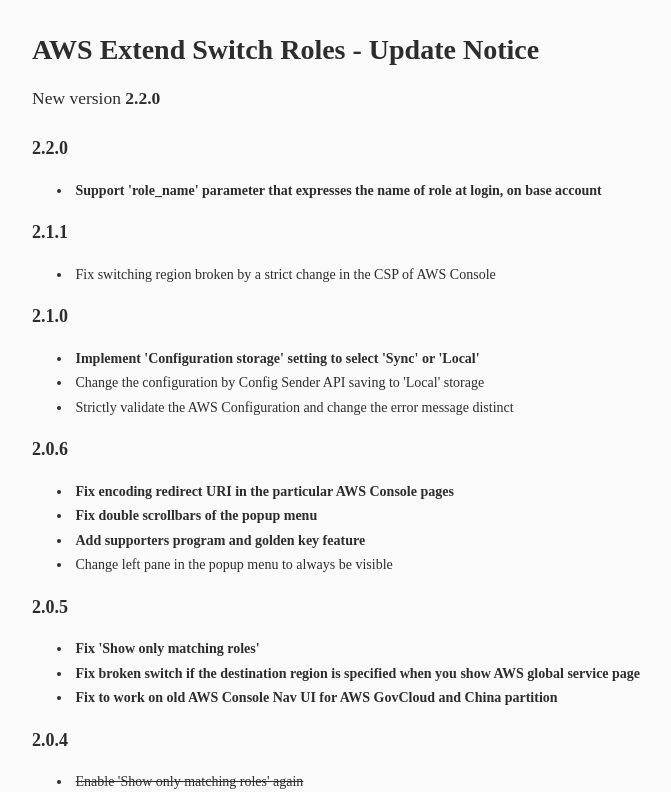
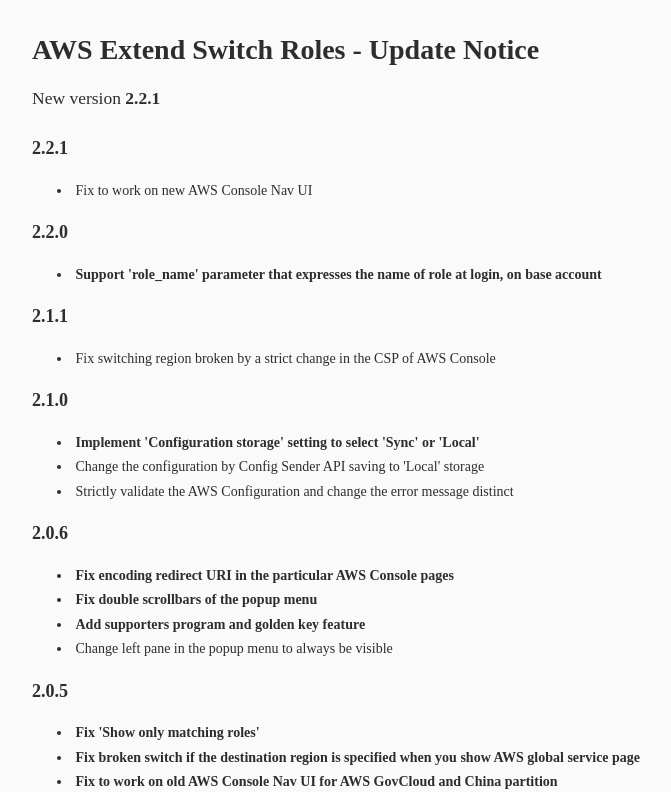
Before and after one commit to tilfinltd/aws-extend-switch-roles, a browser extension: page updated.html in a window 1280 px wide. Shown: the top 792 px of the page, without its empty margins (8-679 px from the left). Drawn offline with Linux system fonts and the light colour scheme.

Commit message:
bump v2.2.1

```diff
--- a/package.json
+++ b/package.json
@@ -1,6 +1,6 @@
 {
   "name": "aws-extend-switch-roles",
-  "version": "2.2.0",
+  "version": "2.2.1",
   "description": "Extend your AWS IAM switching roles by Chrome extension",
   "main": "index.js",
   "directories": {
--- a/updated.html
+++ b/updated.html
@@ -28,9 +28,14 @@
 </head>
 <body>
   <h1 style="margin:0">AWS Extend Switch Roles - Update Notice</h1>
-  <p style="font-size: 125%">New version <strong>2.2.0</strong></p>
+  <p style="font-size: 125%">New version <strong>2.2.1</strong></p>
 
   <section>
+    <h2>2.2.1</h2>
+    <ul>
+      <li>Fix to work on new AWS Console Nav UI</li>
+    </ul>
+
     <h2>2.2.0</h2>
     <ul>
       <li><b>Support 'role_name' parameter that expresses the name of role at login, on base account</b></li>
```
Also changed, not shown: CHANGELOG.md, manifest.json.
